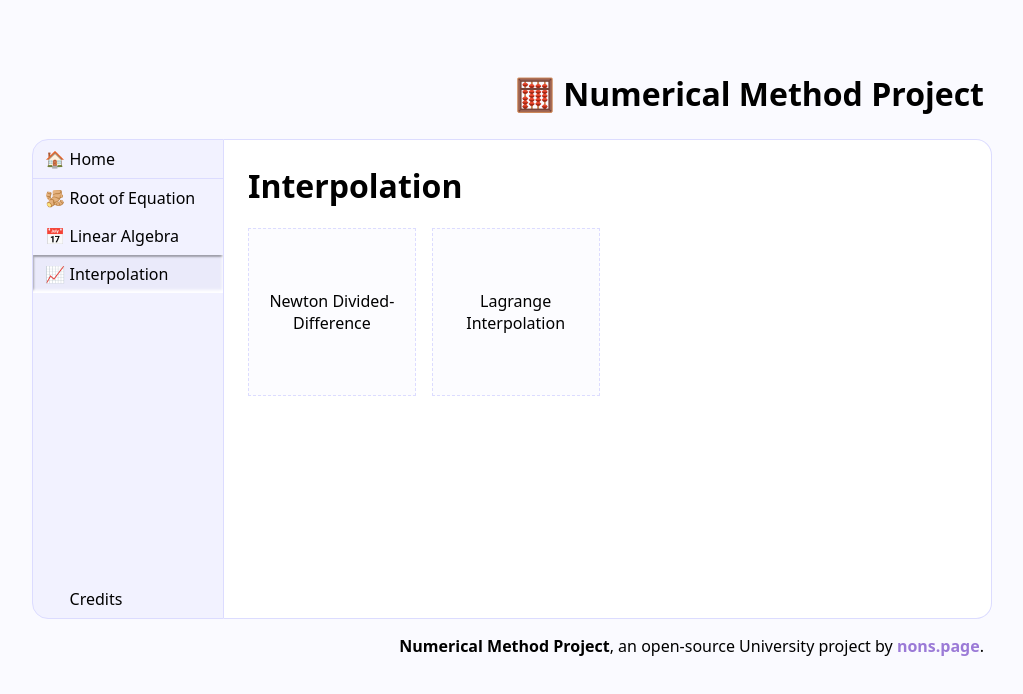
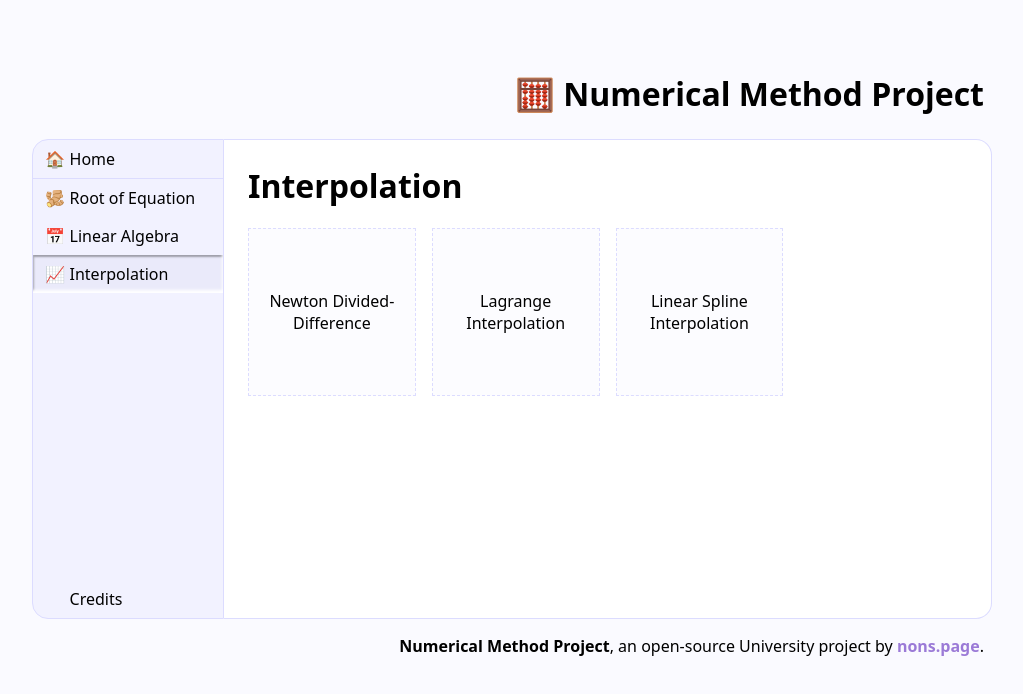
Before and after one commit to NaiNonTH/nm-project, a SvelteKit app: page /interpolation in a window 1280 px wide. Shown: the top 694 px of the page, without its empty margins (128-1151 px from the left). Built offline with nearby package versions, Linux system fonts and the light colour scheme.

Commit message:
Add Linear spline method page

```diff
--- a/src/routes/interpolation/+page.svelte
+++ b/src/routes/interpolation/+page.svelte
@@ -6,4 +6,7 @@
 	<li>
 		<a href="/interpolation/lagrange">Lagrange Interpolation</a>
 	</li>
+	<li>
+		<a href="/interpolation/linear-spline">Linear Spline Interpolation</a>
+	</li>
 </ul>
--- /dev/null
+++ b/src/routes/interpolation/linear-spline/+page.svelte
@@ -0,0 +1,6 @@
+<script>
+	import Interpolation from '../Interpolation.svelte';
+	import { linearSpline } from '$lib/utils/interpolation.js';
+</script>
+
+<Interpolation func={linearSpline} />
```
